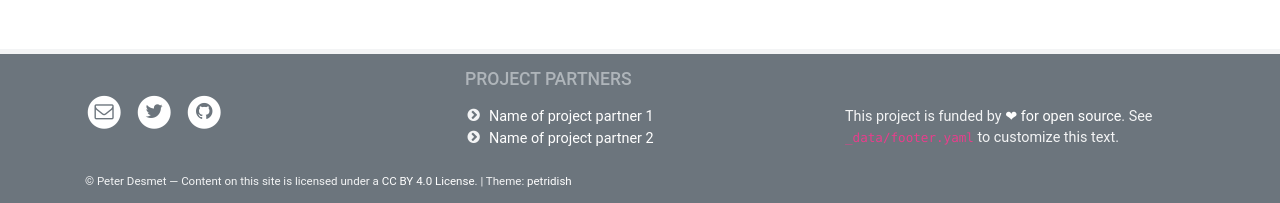
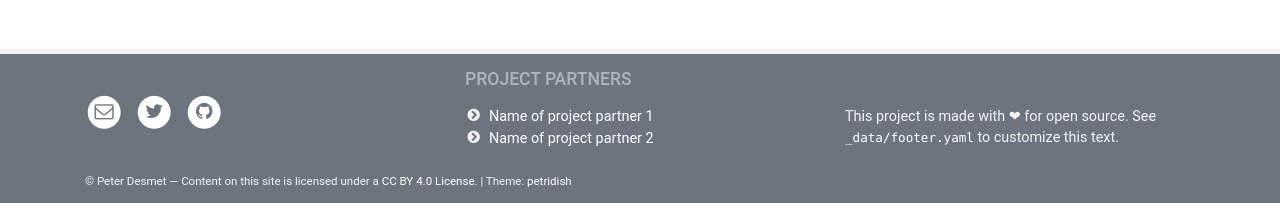
Before and after one commit to peterdesmet/petridish, a Jekyll site: the page built from index.md, in a window 1280 px wide. Shown: the part 854-1057 px from the top of the page. Built offline with Jekyll 4.4.1, drawn with Linux system fonts in a browser that asks for light colours.

Commit message:
Link to yaml, drop to funding ref

```diff
--- a/_data/footer.yaml
+++ b/_data/footer.yaml
@@ -15,7 +15,7 @@ columns:
 
   - title:
     description: > # Can be Markdown
-      This project is funded by [❤ for open source](http://example.com). See `_data/footer.yaml` to customize this text.
+      This project is made with ❤ for open source. See [`_data/footer.yaml`](https://github.com/peterdesmet/petridish/edit/master/_data/footer.yaml) to customize this text.
     links:
 
 # Small font license notice to add to the bottom of the footer. Can be Markdown
```
